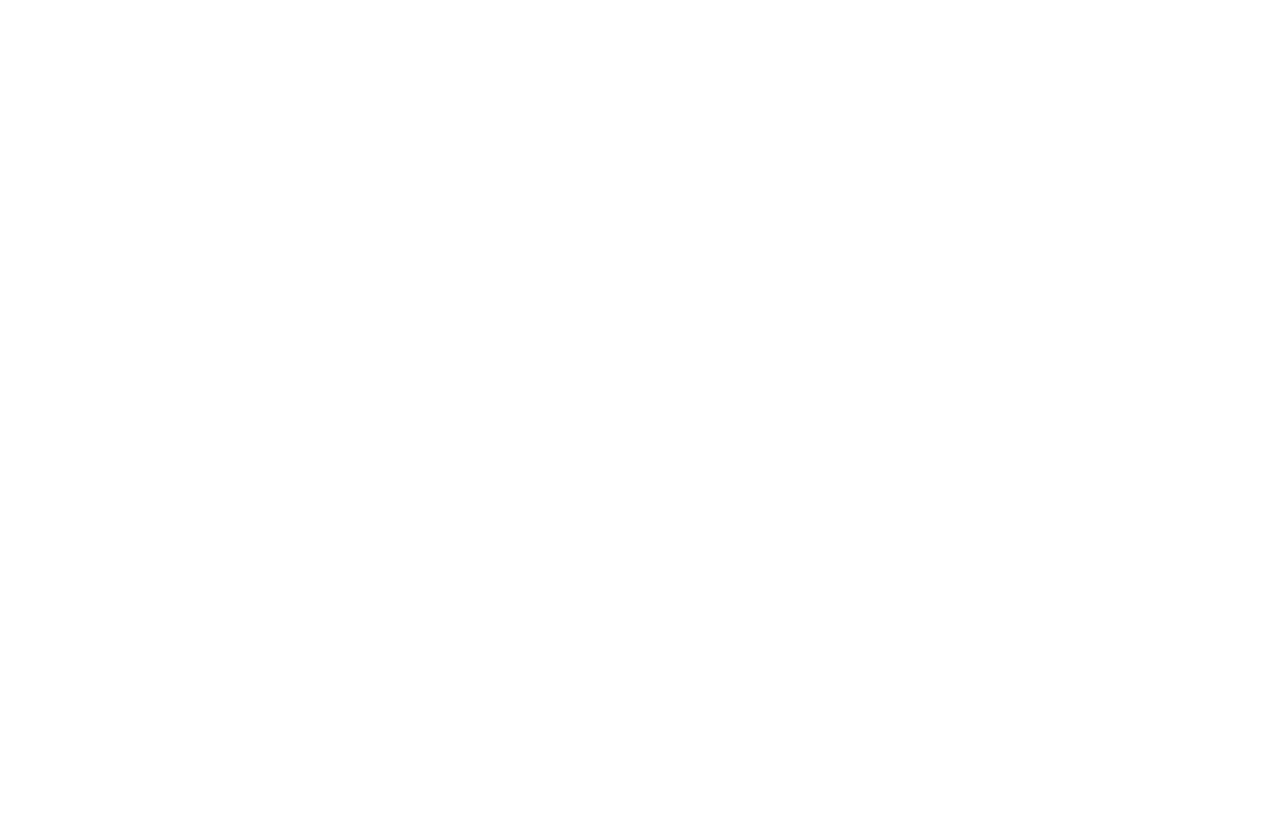
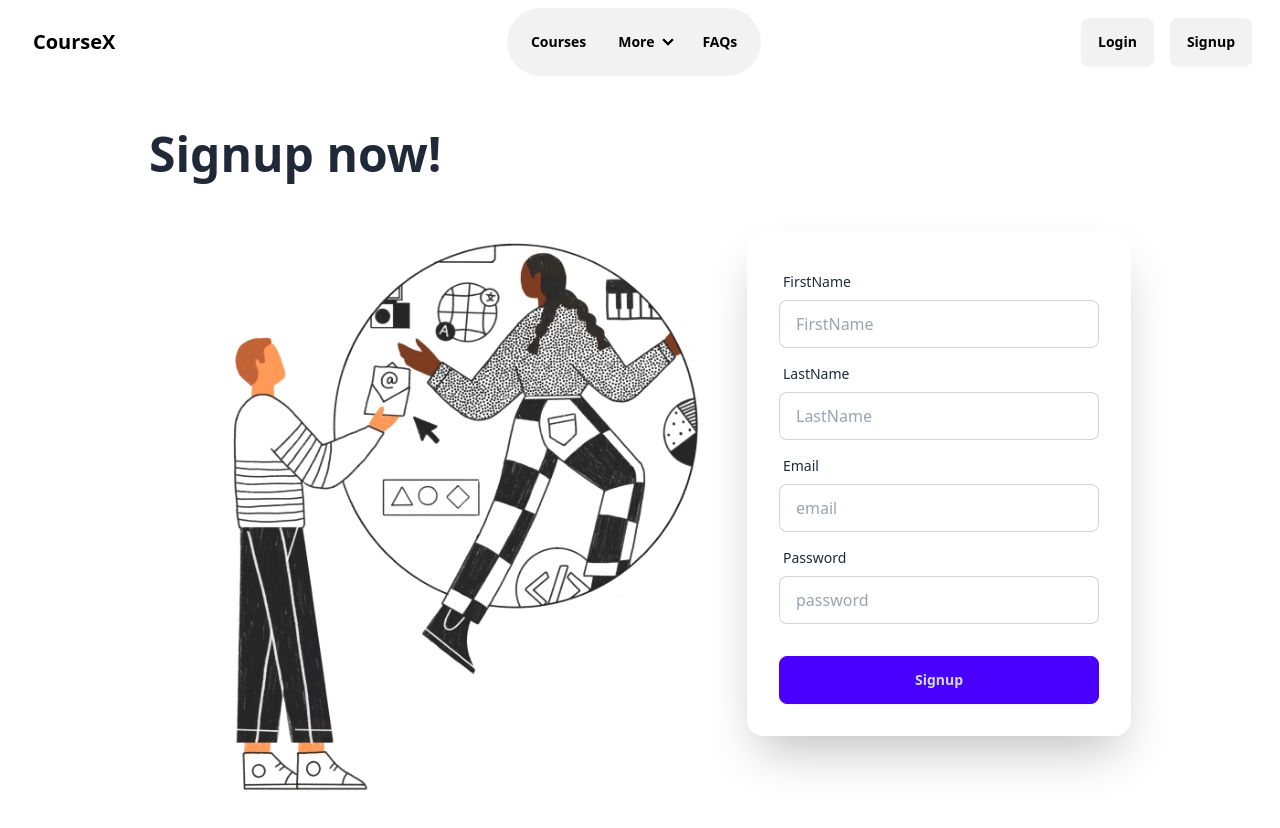
Before and after one commit to DalipTandon/CourseX-web, a React (Vite) app: page /signup in a window 1280 px wide. Before the commit this address had no page. Shown: the top 828 px of the page. Before the commit the page ends 800 px from the top, so only its background shows below. Built offline with nearby package versions, Linux system fonts and the light colour scheme.

Commit message:
feat:signup

```diff
--- a/package.json
+++ b/package.json
@@ -11,8 +11,10 @@
   },
   "dependencies": {
     "@reduxjs/toolkit": "^2.3.0",
+    "axios": "^1.7.7",
     "react": "^18.3.1",
     "react-dom": "^18.3.1",
+    "react-redux": "^9.1.2",
     "react-router-dom": "^6.28.0"
   },
   "devDependencies": {
--- a/src/App.jsx
+++ b/src/App.jsx
@@ -6,11 +6,14 @@
 import Feed from './components/feed'
 import Carousel from './components/Carousel '
 import Faqs from './components/Faqs'
-
+import Signup from './components/Signup'
+import appStore from "./utils/appStore"
+import { Provider } from 'react-redux'
 function App() {
 
   return (
     <>
+    <Provider store={appStore}>
     <BrowserRouter basename='/'>
     <Routes>
       <Route path='/' element={<Body/>}>
@@ -18,9 +21,12 @@
       <Route path='/login' element={<Login/>}/>
       <Route path='/feed' element={<Feed/>}/>
       <Route path='/faqs' element={<Faqs/>} />
+      <Route path='/login' element={<Login/>} />
+      <Route path='/signup' element={<Signup/>} />
       </Route>
     </Routes>
     </BrowserRouter>
+    </Provider>
     </>
   )
 }
--- a/src/components/Carousel .jsx
+++ b/src/components/Carousel .jsx
@@ -3,10 +3,11 @@
 import pic1 from "../../img/demo2.jpg"
 import pic2 from "../../img/demo1.png"
 import pic3 from "../../img/demo3.jpg"
+import { useSelector } from 'react-redux';
 const Carousel = () => {
     const [currentSlide, setCurrentSlide] = useState(1);
     const totalSlides = 4;
-
+    const signedInUser=useSelector(store=>store.user);
     // Function to go to the next slide
     const goToNextSlide = () => {
         setCurrentSlide((prevSlide) => (prevSlide === totalSlides ? 1 : prevSlide + 1));
@@ -19,7 +20,7 @@
 
     return (
         <>
-        <h1 className=' text-4xl p-4 mx-28 my-5'>Welcome back</h1>
+       { signedInUser && <h1 className=' text-4xl p-4 mx-28 my-5'>Welcome back ,{signedInUser.firstName}</h1>}
         <div className="flex justify-center w-full h-screen my-20">
 
             <div className="carousel w-full h-full max-w-7xl max-h-[55vh]  rounded-lg shadow-lg relative overflow-hidden">
--- a/src/components/Header.jsx
+++ b/src/components/Header.jsx
@@ -50,8 +50,9 @@
             <li><Link to={"/faqs"}>FAQs</Link></li>
           </ul>
         </div>
-        <div className="navbar-end p-2   ">
-          <a className="btn  border- bg-base-200 py-2  rounded-full font-bold text-black">Login</a>
+        <div className="navbar-end p-2 mx-3 flex gap-4  ">
+          <Link to={"/login"} className="btn  border- bg-base-200 py-2   font-bold text-black">Login</Link>
+          <Link to={"/signup"} className="btn  border- bg-base-200 py-2   font-bold text-black">Signup</Link>
         </div>
       </div>
     )
--- a/src/components/Login.jsx
+++ b/src/components/Login.jsx
@@ -1,8 +1,37 @@
+import pic4 from "../../img/demo4.webp"
 const Login=()=>{
     return(
-        <div>
-            Login page
+        <div className="hero bg-base-100 min-h-screen ">
+        <div className="hero-content flex-col lg:flex-row-reverse">
+
+          <div className="card bg-base-100 w-full max-w-sm shrink-0 shadow-2xl">
+            <form className="card-body">
+              <div className="form-control">
+                <label className="label">
+                  <span className="label-text">Email</span>
+                </label>
+                <input type="email" placeholder="email" className="input input-bordered" required />
+              </div>
+              <div className="form-control">
+                <label className="label">
+                  <span className="label-text">Password</span>
+                </label>
+                <input type="password" placeholder="password" className="input input-bordered" required />
+                <label className="label">
+                  <a href="#" className="label-text-alt link link-hover">Forgot password?</a>
+                </label>
+              </div>
+              <div className="form-control mt-6">
+                <button className="btn btn-primary">Login</button>
+              </div>
+            </form>
+          </div>
+          <div className=" lg:text-left ">
+          <h1 className="text-5xl font-bold "> Login!</h1>
+           <img className="w-fit " src={pic4}/>
+          </div>
         </div>
+      </div>
     )
 }
 
--- /dev/null
+++ b/src/components/Signup.jsx
@@ -0,0 +1,74 @@
+import { useState } from "react";
+import pic4 from "../../img/demo4.webp"
+import axios from "axios";
+import { BASE_URL } from "../utils/config";
+import { Navigate, useNavigate } from "react-router-dom";
+import { useDispatch } from "react-redux";
+import { signedUser } from "../utils/userSlice";
+
+const Signup=()=>{
+    const[firstName,setFirstName]=useState("");
+    const[lastName,setLastName]=useState("");
+    const[emailId,setemailId]=useState("");
+    const[password,setPassword]=useState("");
+    const navigate=useNavigate();
+    const dispatch=useDispatch();
+    const handleSignup=async()=>{
+        try{
+        const res=await axios.post(BASE_URL+"/users/signup",{
+            firstName,lastName,emailId,password
+        },{withCredentials:true});
+        console.log(res.data.data);
+        dispatch(signedUser(res.data.data));
+       return navigate("/");
+    }catch(error){
+        console.log(error.message);
+        alert("Signup unsuccessful!");
+    }
+    }
+
+    return(
+        <div className="hero bg-base-100 min-h-screen ">
+        <div className="hero-content flex-col lg:flex-row-reverse">
+
+          <div className="card bg-base-100 w-full max-w-sm shrink-0 shadow-2xl">
+            <form className="card-body">
+              <div className="form-control">
+                <label className="label">
+                  <span className="label-text">FirstName</span>
+                </label>
+                <input type="text" placeholder="FirstName" className="input input-bordered"  value={firstName}  onChange={(e)=>setFirstName(e.target.value)}  required />
+              </div>
+              <div className="form-control">
+                <label className="label">
+                  <span className="label-text">LastName</span>
+                </label>
+                <input type="text" placeholder="LastName" className="input input-bordered" value={lastName} onChange={(e)=>setLastName(e.target.value)} required />
+              </div>
+              <div className="form-control">
+                <label className="label">
+                  <span className="label-text">Email</span>
+                </label>
+                <input type="email" placeholder="email" className="input input-bordered" value={emailId} onChange={(e)=>setemailId(e.target.value)} required />
+              </div>
+              <div className="form-control">
+                <label className="label">
+                  <span className="label-text">Password</span>
+                </label>
+                <input type="password" placeholder="password" className="input input-bordered" value={password} onChange={(e)=>setPassword(e.target.value)} required />
+              </div>
+              <div className="form-control mt-6">
+                <button   type="button" className="btn btn-primary" onClick={handleSignup}>Signup</button>
+              </div>
+            </form>
+          </div>
+          <div className=" lg:text-left ">
+          <h1 className="text-5xl font-bold " >Signup now!</h1>
+           <img className="w-fit " src={pic4}/>
+          </div>
+        </div>
+      </div>
+    )
+}
+
+export default Signup;
--- /dev/null
+++ b/src/utils/appStore.js
@@ -0,0 +1,10 @@
+import { configureStore } from "@reduxjs/toolkit";
+import userReducer from "./userSlice";
+
+const appStore=configureStore({
+    reducer:{
+        user:userReducer,
+    }
+})
+
+export default appStore;
--- /dev/null
+++ b/src/utils/config.js
@@ -0,0 +1 @@
+export const BASE_URL="http://localhost:3000"
--- /dev/null
+++ b/src/utils/userSlice.js
@@ -0,0 +1,15 @@
+import { createSlice } from "@reduxjs/toolkit";
+
+
+const userSlice=createSlice({
+    name:"user",
+    initialState:null,
+    reducers:{
+        signedUser:(state,action)=>{
+            return action.payload;
+        }
+    }
+})
+
+export const {signedUser}=userSlice.actions;
+export default userSlice.reducer;
```
Also changed, not shown: img/demo4.webp (added), 1 other file (tests, documents, lock files or other folders).
